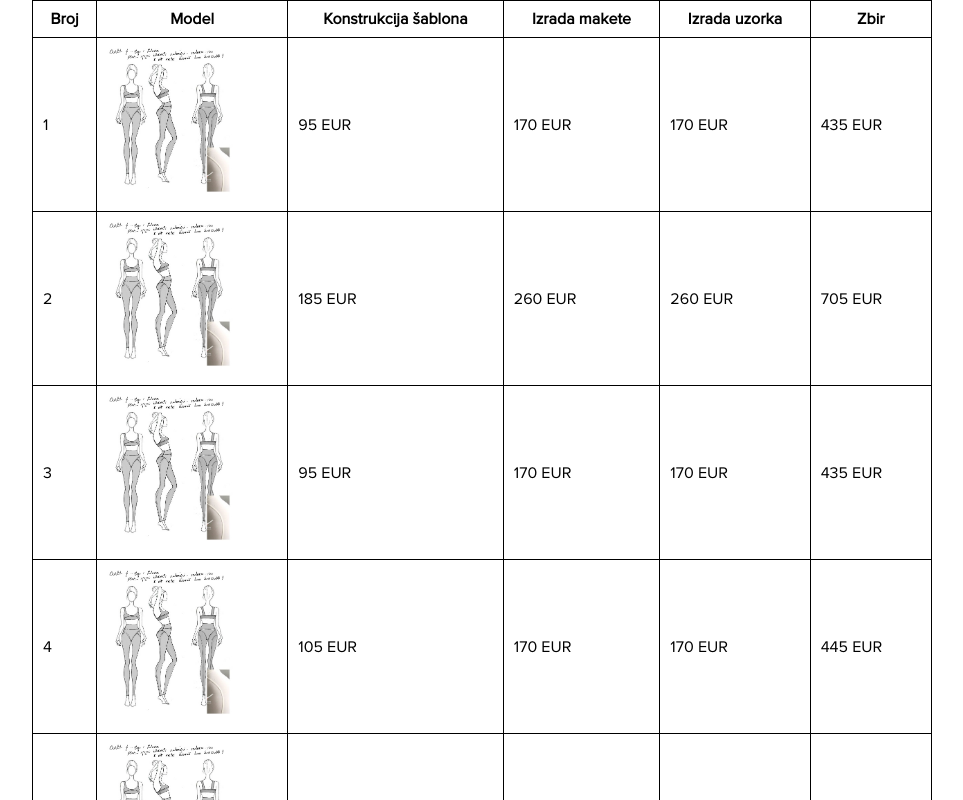
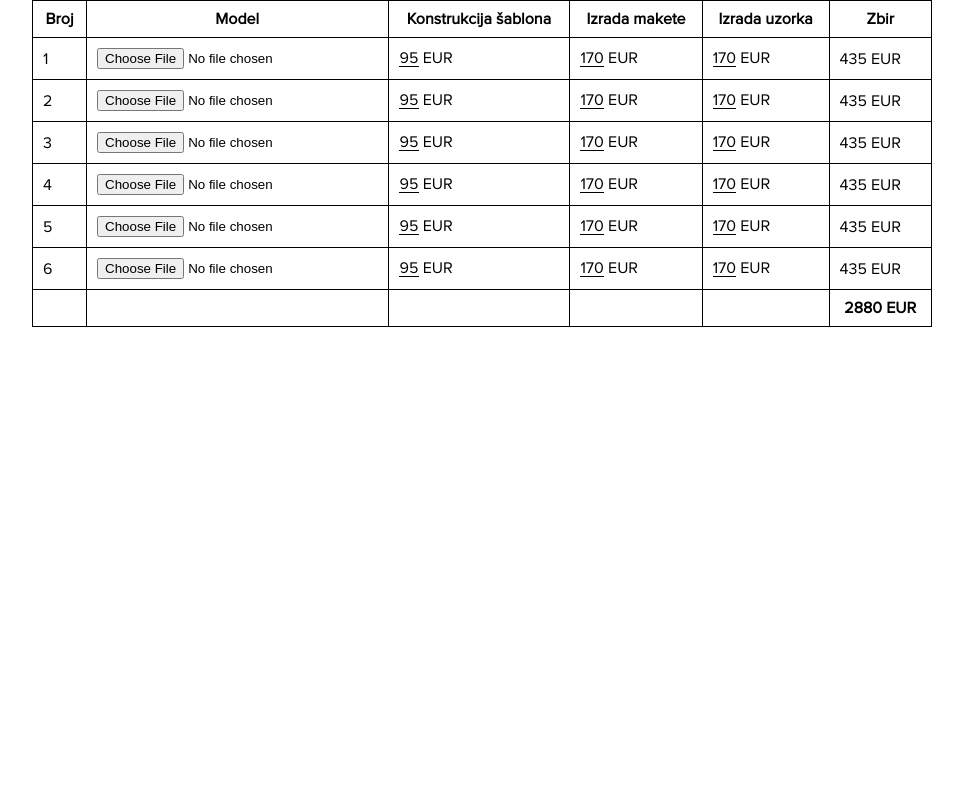
Before and after one commit to djcvijic/akkta-studio-offers, a Vue app: page / in a window 1280 px wide. Shown: the top 800 px of the page, without its empty margins (158-1121 px from the left). Built offline with nearby package versions, Linux system fonts and the light colour scheme.

Commit message:
Editable image and span

```diff
--- /dev/null
+++ b/src/components/EditableSpan.vue
@@ -0,0 +1,40 @@
+<template>
+    <span
+        ref="editable"
+        contenteditable
+        v-on="listeners"
+    ></span>
+</template>
+
+<script>
+export default {
+    name: 'EditableSpan',
+    props: {
+        value: {
+        default: '',
+        },
+    },
+    computed: {
+        listeners() {
+        return { ...this.$listeners, input: this.onInput };
+        },
+    },
+    mounted() {
+        this.$refs.editable.innerText = this.value;
+    },
+    methods: {
+        onInput(e) {
+        this.$emit('input', e.target.innerText);
+        },
+    },
+};
+</script>
+
+<style scoped>
+    span {
+        display: inline-block;
+        min-width: 20px;
+        border-bottom: 1px solid #000;
+        text-align: right;
+    }
+</style>
--- a/src/components/OfferItem.vue
+++ b/src/components/OfferItem.vue
@@ -1,45 +1,76 @@
 <template>
     <tr>
-        <td>{{ itemIndex }}</td>
+        <td>{{ itemIndex + 1 }}</td>
         <td>
-            <img src="@/assets/images/image-000.png"/>
+            <img :src="imageData.uri"/>
+            <input type="file" accept="image/png, image/gif, image/jpeg" @change="onUploadImage"/>
         </td>
-        <td>{{ patternPrice }} EUR</td>
-        <td>{{ modelPrice }} EUR</td>
-        <td>{{ samplePrice }} EUR</td>
-        <td>{{ totalPrice }} EUR</td>
+        <td><EditableSpan :value="value.patternPrice" @input="newValue => emitInput('patternPrice', newValue)"/> EUR</td>
+        <td><EditableSpan :value="value.modelPrice" @input="newValue => emitInput('modelPrice', newValue)"/> EUR</td>
+        <td><EditableSpan :value="value.samplePrice" @input="newValue => emitInput('samplePrice', newValue)"/> EUR</td>
+        <td>{{ value.totalPrice }} EUR</td>
     </tr>
 </template>
 
 <script>
+import EditableSpan from './EditableSpan.vue';
+
 export default {
   name: 'OfferItem',
+  components: {
+    EditableSpan,
+  },
   props: {
     itemIndex: {
         type: Number,
         default: 0,
     },
+    value: {
+        type: Object,
+        default() {
+            return  {
+                patternPrice: 0,
+                modelPrice: 0,
+                samplePrice: 0,
+                totalPrice: 0,
+            };
+        },
+    },
     imageData: {
-        type: String,
-        default: '',
-    },
-    patternPrice: {
-        type: Number,
-        default: 0,
-    },
-    modelPrice: {
-        type: Number,
-        default: 0,
-    },
-    samplePrice: {
-        type: Number,
-        default: 0,
+        type: Object,
+        default() {
+            return {
+                uri: '',
+            };
+        },
     },
   },
-  computed: {
-    totalPrice() {
-        return this.patternPrice + this.modelPrice + this.samplePrice;
-    }
+  computed: {},
+  methods: {
+    onUploadImage(event) {
+        const fileReader = new FileReader();
+        const callback = this.emitChangeImage;
+        fileReader.onloadend = function () {
+            const newImageUri = fileReader.result;
+            callback(newImageUri);
+        };
+
+        const files = event.target.files;
+        if (files.length > 0) {
+            fileReader.readAsDataURL(files[0]);
+        }
+    },
+    emitChangeImage(newImageUri) {
+        const newImageData = Object.assign({}, this.imageData);
+        newImageData.uri = newImageUri
+        this.$emit('changeImage', newImageData);
+    },
+    emitInput(key, newValue) {
+        const newModel = Object.assign({}, this.value);
+        newModel[key] = parseInt(newValue);
+        newModel.totalPrice = newModel.patternPrice + newModel.modelPrice + newModel.samplePrice;
+        this.$emit('input', newModel);
+    },
   }
 }
 </script>
--- a/src/components/OfferMain.vue
+++ b/src/components/OfferMain.vue
@@ -14,12 +14,12 @@
                     </tr>
                 </thead>
                 <tbody>
-                    <OfferItem :item-index="1" :image-data="''" :pattern-price="95" :model-price="170" :sample-price="170"/>
-                    <OfferItem :item-index="2" :image-data="''" :pattern-price="185" :model-price="260" :sample-price="260"/>
-                    <OfferItem :item-index="3" :image-data="''" :pattern-price="95" :model-price="170" :sample-price="170"/>
-                    <OfferItem :item-index="4" :image-data="''" :pattern-price="105" :model-price="170" :sample-price="170"/>
-                    <OfferItem :item-index="5" :image-data="''" :pattern-price="70" :model-price="170" :sample-price="170"/>
-                    <OfferItem :item-index="6" :image-data="''" :pattern-price="110" :model-price="170" :sample-price="170"/>
+                    <OfferItem :item-index="0" v-model="offerItems[0]" :image-data="offerImages[0]" @changeImage="newImageData => onChangeImage(0, newImageData)"/>
+                    <OfferItem :item-index="1" v-model="offerItems[1]" :image-data="offerImages[1]" @changeImage="newImageData => onChangeImage(1, newImageData)"/>
+                    <OfferItem :item-index="2" v-model="offerItems[2]" :image-data="offerImages[2]" @changeImage="newImageData => onChangeImage(2, newImageData)"/>
+                    <OfferItem :item-index="3" v-model="offerItems[3]" :image-data="offerImages[3]" @changeImage="newImageData => onChangeImage(3, newImageData)"/>
+                    <OfferItem :item-index="4" v-model="offerItems[4]" :image-data="offerImages[4]" @changeImage="newImageData => onChangeImage(4, newImageData)"/>
+                    <OfferItem :item-index="5" v-model="offerItems[5]" :image-data="offerImages[5]" @changeImage="newImageData => onChangeImage(5, newImageData)"/>
                 </tbody>
                 <tfoot>
                     <tr>
@@ -45,7 +45,63 @@ export default {
   components: {
     OfferItem
   },
-  props: {}
+  props: {},
+  data() {
+    return {
+        offerItems: [
+            {
+                patternPrice: 95,
+                modelPrice: 170,
+                samplePrice: 170,
+                totalPrice: 435,
+            },
+            {
+                patternPrice: 95,
+                modelPrice: 170,
+                samplePrice: 170,
+                totalPrice: 435,
+            },
+            {
+                patternPrice: 95,
+                modelPrice: 170,
+                samplePrice: 170,
+                totalPrice: 435,
+            },
+            {
+                patternPrice: 95,
+                modelPrice: 170,
+                samplePrice: 170,
+                totalPrice: 435,
+            },
+            {
+                patternPrice: 95,
+                modelPrice: 170,
+                samplePrice: 170,
+                totalPrice: 435,
+            },
+            {
+                patternPrice: 95,
+                modelPrice: 170,
+                samplePrice: 170,
+                totalPrice: 435,
+            },
+        ],
+        offerImages: [
+            { uri: '' },
+            { uri: '' },
+            { uri: '' },
+            { uri: '' },
+            { uri: '' },
+            { uri: '' },
+        ],
+        grandTotalPrice: 0,
+    }
+  },
+  methods: {
+    onChangeImage(itemIndex, newImageData) {
+        this.$set(this.offerImages, itemIndex, newImageData);
+    },
+  },
 }
 </script>
 
```
